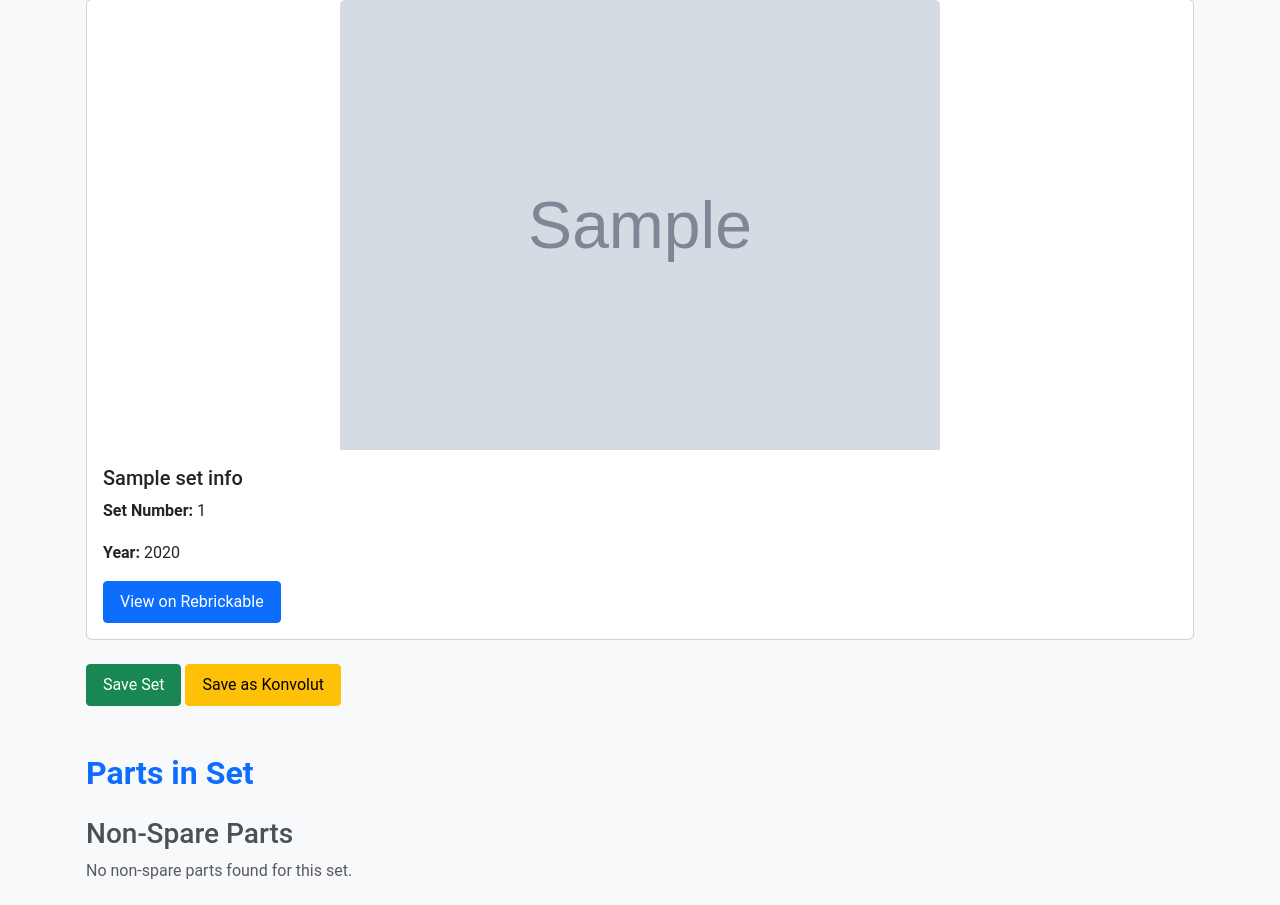
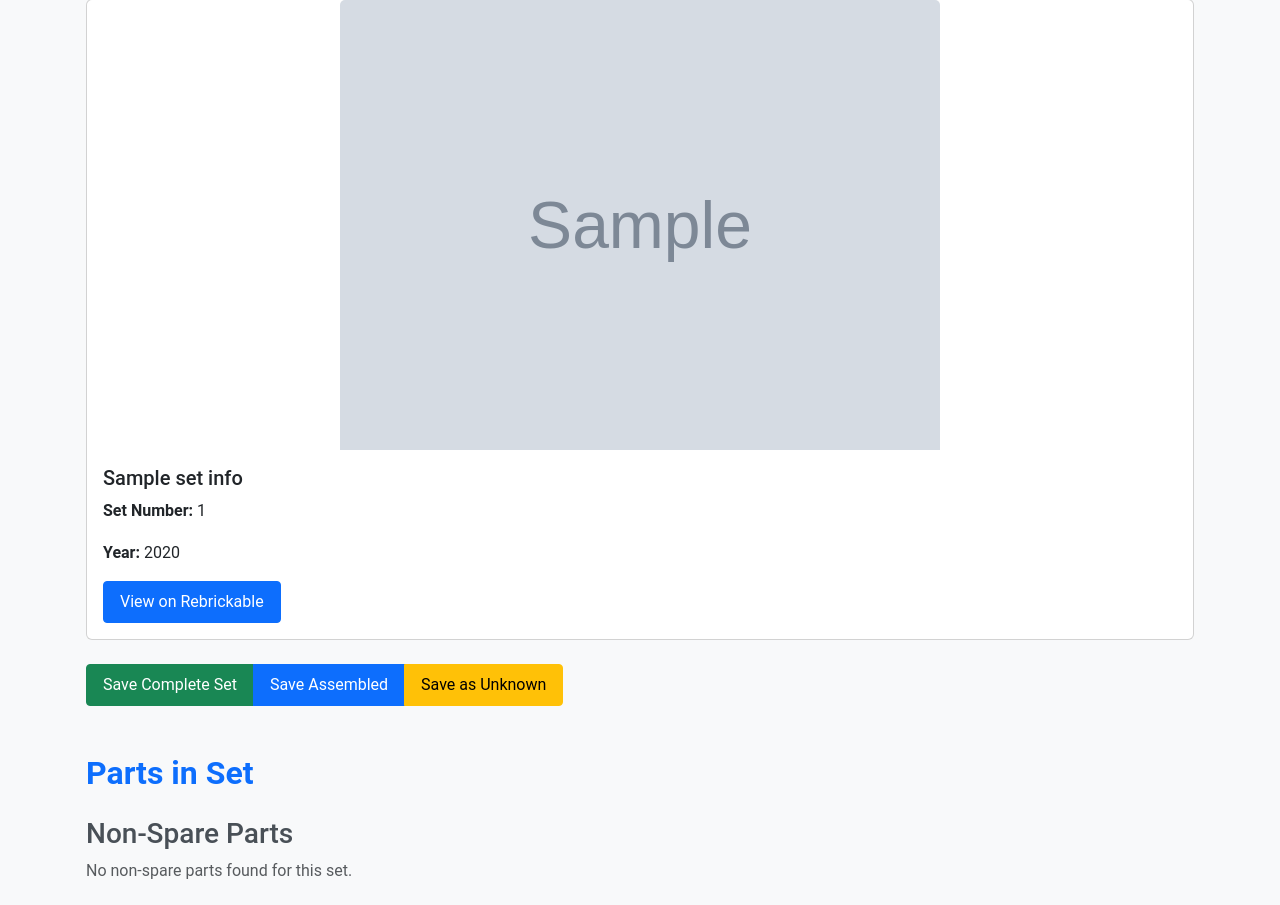
Before and after one commit to Kornhaas/Brick_Manager, a Python web app: template brick_manager/templates/set_search.html in a window 1280 px wide. Shown: the part 351-1256 px from the top of the page. Run offline with Jinja, Linux system fonts and the light colour scheme; the template is opened without the code that fills it: most values are stand-ins (such as "Sample title", 1, 10 or a date in 2020); grey boxes marked "Sample" are stand-in pictures.

Commit message:
Feature: Add new save functions in search for set

```diff
--- a/brick_manager/templates/set_search.html
+++ b/brick_manager/templates/set_search.html
@@ -91,15 +91,32 @@
       <form id="save-set-form" method="post" action="{{ url_for('set_search.add_set') }}" class="mt-4">
         <input type="hidden" name="set_number" value="{{ set_info['set_num'] }}" />
         <input type="hidden" id="set-status" name="status" value="unknown" />
-        <button type="submit" class="btn btn-success">Save Set</button>
-        <button
-          type="button"
-          class="btn btn-warning"
-          onclick="saveAsKonvolut(event)"
-          aria-label="Save set as Konvolut"
-        >
-          Save as Konvolut
-        </button>
+        <div class="btn-group" role="group" aria-label="Save options">
+          <button
+            type="button"
+            class="btn btn-success"
+            onclick="saveAsComplete(event)"
+            aria-label="Save complete set"
+          >
+            Save Complete Set
+          </button>
+          <button
+            type="button"
+            class="btn btn-primary"
+            onclick="saveAsAssembled(event)"
+            aria-label="Save assembled set"
+          >
+            Save Assembled
+          </button>
+          <button
+            type="button"
+            class="btn btn-warning"
+            onclick="saveAsUnknown(event)"
+            aria-label="Save set as unknown"
+          >
+            Save as Unknown
+          </button>
+        </div>
       </form>
       {% endif %}
 
@@ -262,9 +279,21 @@
         }
       }
 
-      function saveAsKonvolut(event) {
+      function saveAsComplete(event) {
         event.preventDefault();
-        document.getElementById("set-status").value = "konvolut";
+        document.getElementById("set-status").value = "complete";
+        document.getElementById("save-set-form").submit();
+      }
+
+      function saveAsAssembled(event) {
+        event.preventDefault();
+        document.getElementById("set-status").value = "assembled";
+        document.getElementById("save-set-form").submit();
+      }
+
+      function saveAsUnknown(event) {
+        event.preventDefault();
+        document.getElementById("set-status").value = "unknown";
         document.getElementById("save-set-form").submit();
       }
 
```
Also changed, not shown: brick_manager/routes/set_search.py (+24 -2 lines), 2 other files.
